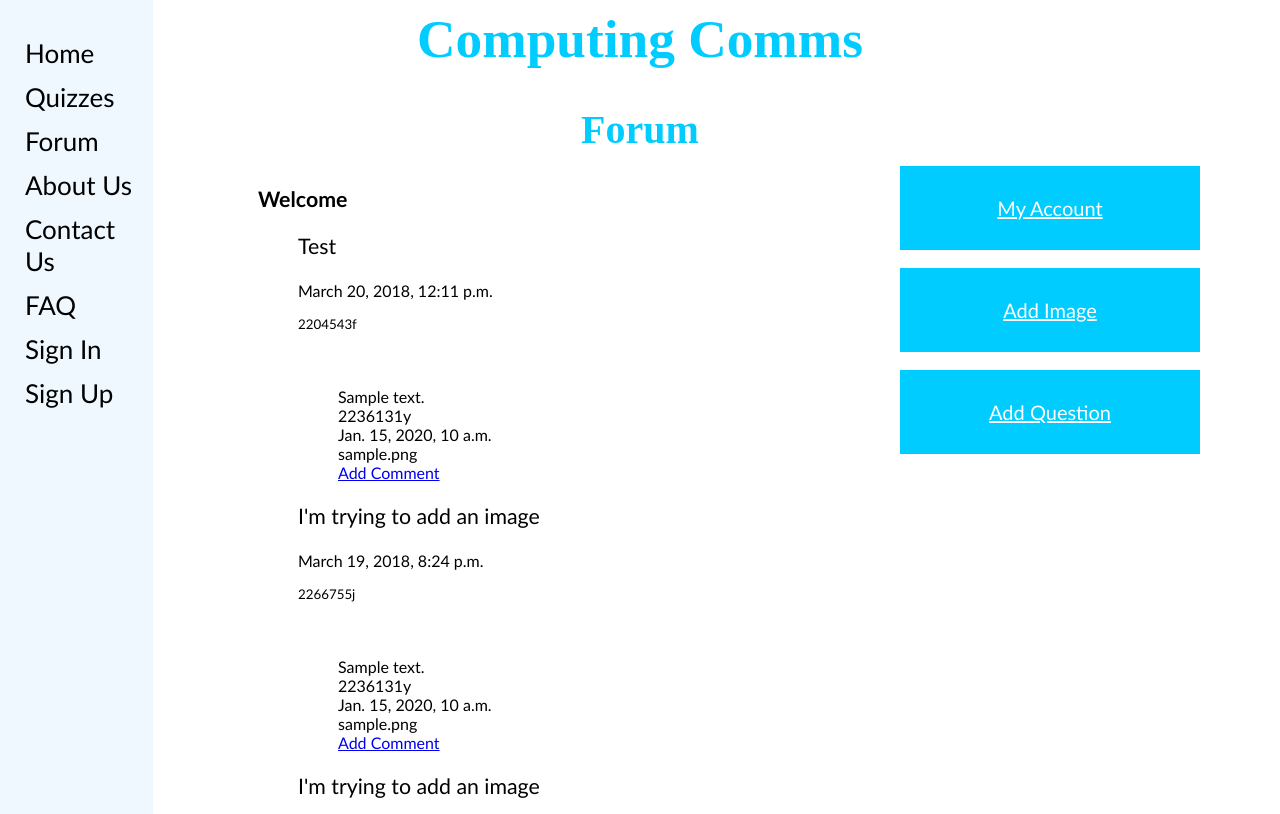
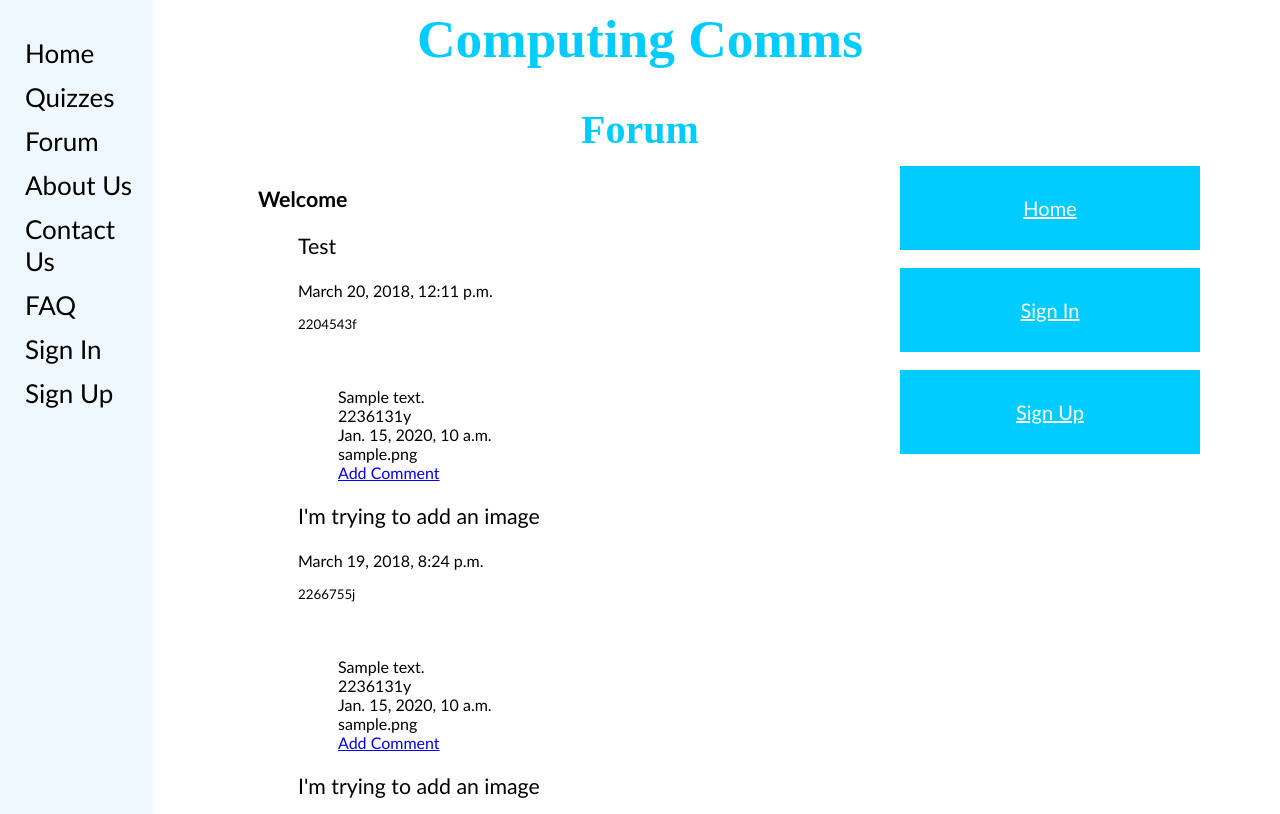
Before and after one commit to amygillies/computing_comms_project, a Django app: page /computingcomms/forum in a window 1280 px wide. Shown: the top 814 px of the page. Run offline with Django 3.2, Linux system fonts and the light colour scheme; data comes from the database, SQL or seed files in the repository; both versions use the stored data as it was after the commit; tables that the repository leaves empty hold one stand-in row (values such as "Sample post").

Commit message:
Hannah changes to forum

```diff
--- a/templates/computingcomms/forum.html
+++ b/templates/computingcomms/forum.html
@@ -45,7 +45,10 @@
 				</ul>
 			    {% else %}
 				<p id="comment">There are no comments yet
+				{% if user.is_authenticated %}
 				<a href="{% url 'add_comment' %}">Add Comment</a></p>
+				{% else%}
+				{% endif %}
 			    {% endif %}
 		{% endfor %}
 		</ul>
@@ -55,11 +58,20 @@
 	</div>
 
 	<div class="buttons_position">
+	{% if user.is_authenticated %}
 		<ul>
 		<a href="{% url 'my_account' %}"><button class="button">My Account</a></button><br><br>
 		<a href="{% url 'add_image' %}"><button class="button">Add Image</a></button><br><br>
 		<a href="{% url 'add_question' %}"><button class="button">Add Question</a></button>
 		</ul>
+
+	{% else %}
+		<ul>
+		<a href="{% url 'home' %}"><button class="button">Home</a></button><br><br>
+		<a href="{% url 'login' %}"><button class="button">Sign In</a></button><br><br>
+		<a href="{% url 'register' %}"><button class="button">Sign Up</a></button>
+		</ul>
+
+	{% endif %}
 	</div>
-
 {% endblock %}
```
Also changed, not shown: templates/computingcomms/register.html (+5 -3 lines), db.sqlite3.
